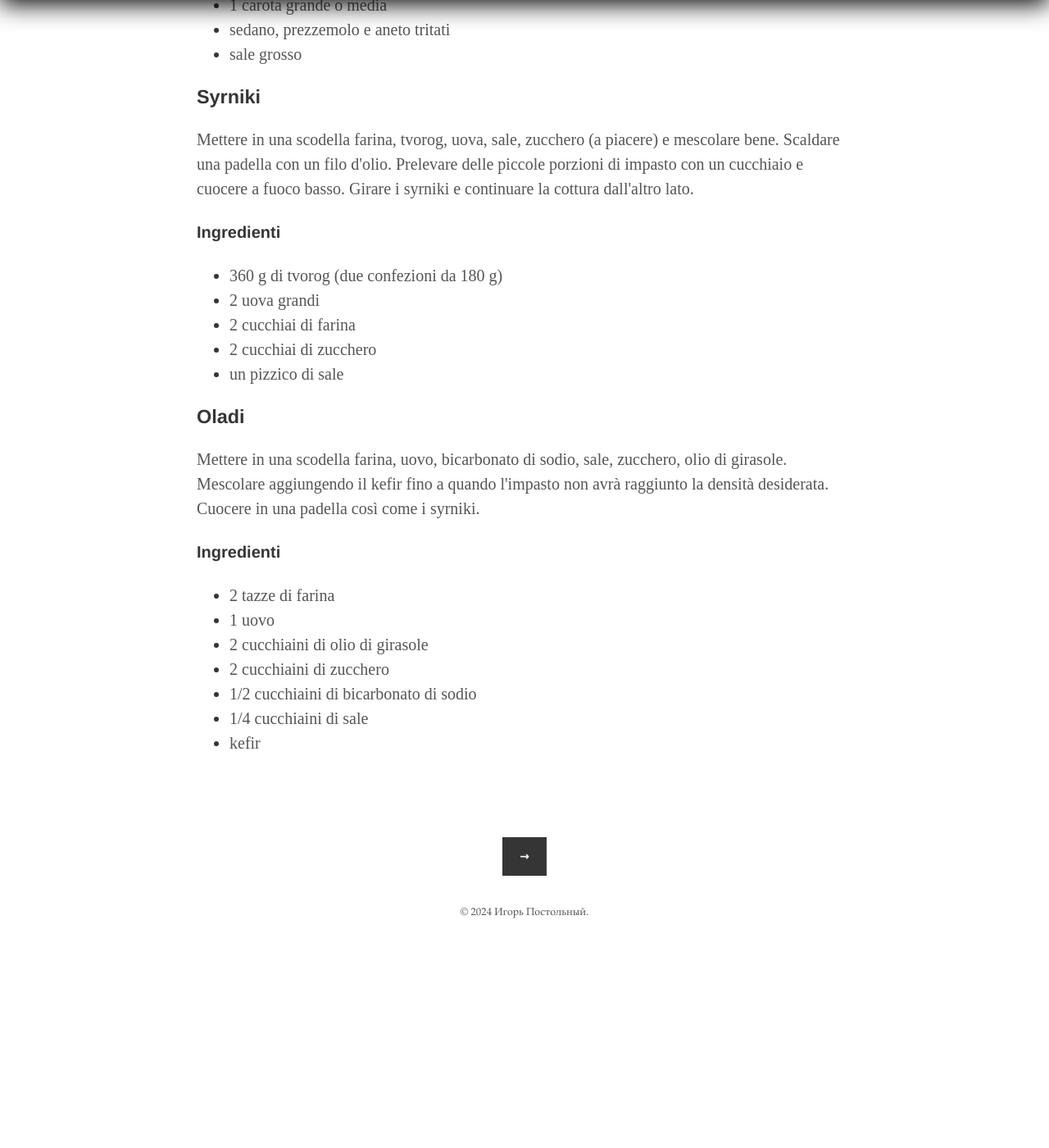
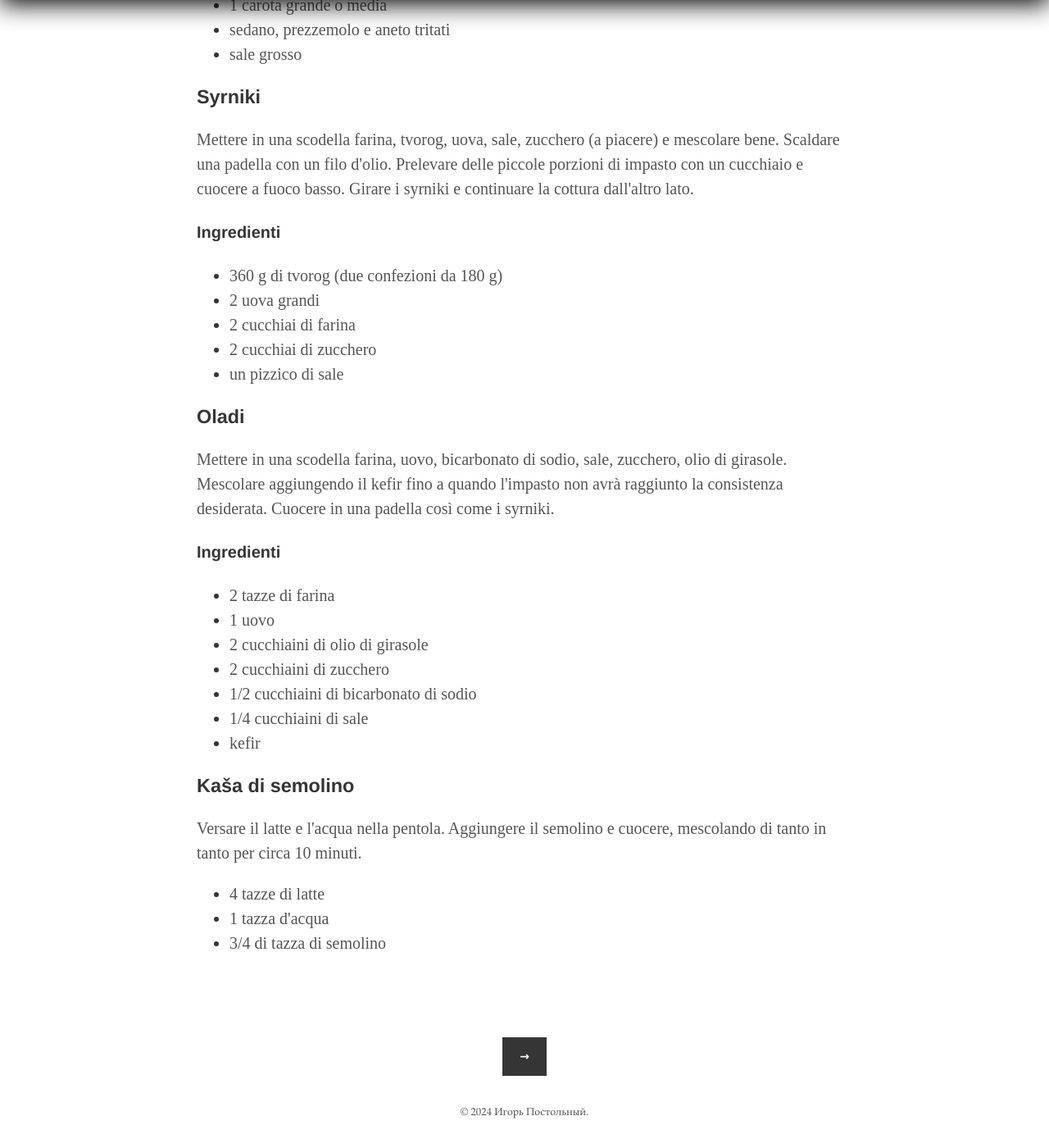
Before and after one commit to postolny/postolny.github.io, a Jekyll site: the page built from _posts/2024-02-08-le-mie-ricette.md, in a window 1280 px wide and 1400 px high, scrolled down 1178 px. Shown: the whole window at 82% size. Built offline with Jekyll 4.4.1, drawn with Linux system fonts in a browser that asks for light colours; before the commit the page ends 2334 px from its top, so only the background shows below that.

Commit message:
Add files via upload

```diff
--- a/_posts/2024-02-08-le-mie-ricette.md
+++ b/_posts/2024-02-08-le-mie-ricette.md
@@ -40,7 +40,7 @@ Mettere in una scodella farina, tvorog, uova, sale, zucchero (a piacere) e mesco
 
 ### Oladi
 
-Mettere in una scodella farina, uovo, bicarbonato di sodio, sale, zucchero, olio di girasole. Mescolare aggiungendo il kefir fino a quando l'impasto non avrà raggiunto la densità desiderata. Cuocere in una padella così come i syrniki.
+Mettere in una scodella farina, uovo, bicarbonato di sodio, sale, zucchero, olio di girasole. Mescolare aggiungendo il kefir fino a quando l'impasto non avrà raggiunto la consistenza desiderata. Cuocere in una padella così come i syrniki.
 
 #### Ingredienti
 
@@ -51,3 +51,11 @@ Mettere in una scodella farina, uovo, bicarbonato di sodio, sale, zucchero, olio
 - 1/2 cucchiaini di bicarbonato di sodio
 - 1/4 cucchiaini di sale
 - kefir
+
+### Kaša di semolino
+
+Versare il latte e l'acqua nella pentola. Aggiungere il semolino e cuocere, mescolando di tanto in tanto per circa 10 minuti.
+
+- 4 tazze di latte
+- 1 tazza d'acqua
+- 3/4 di tazza di semolino
```
